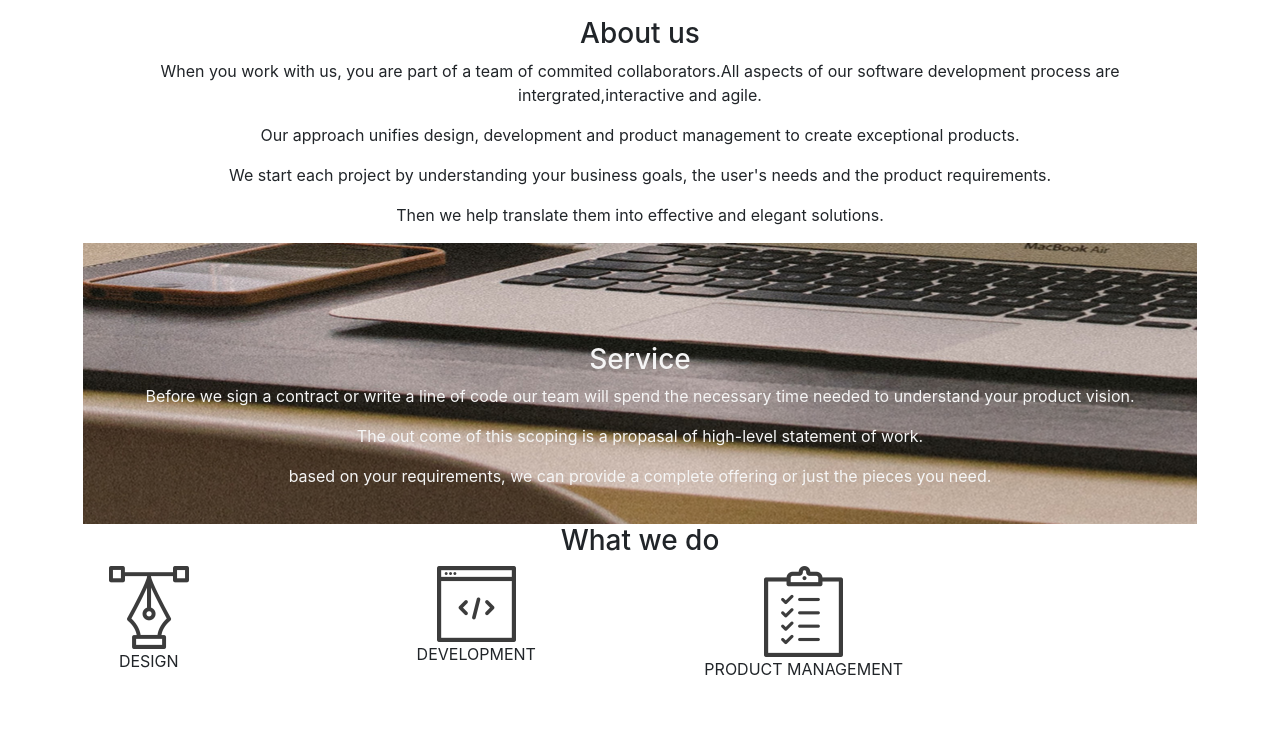
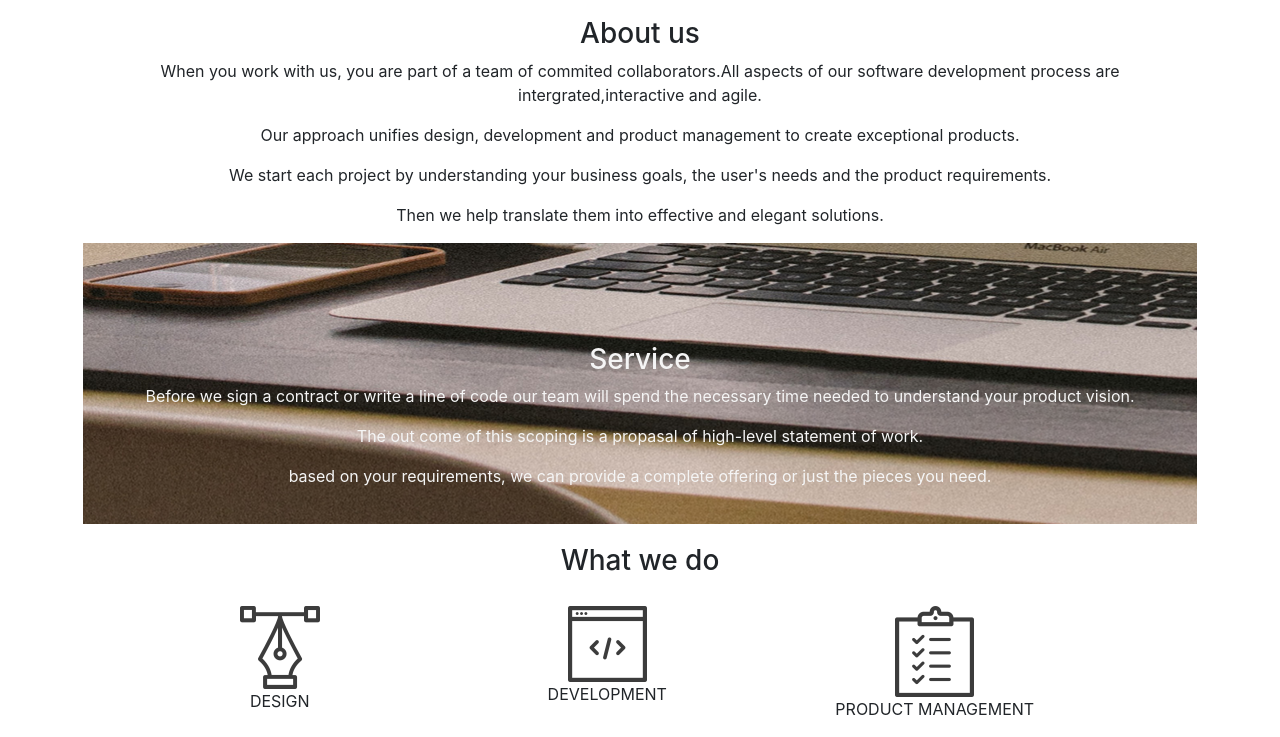
Before and after one commit to Joseph-beep-tech/Delani-studio, a plain HTML site: page index.html in a window 1280 px wide. Shown: the part 479-1216 px from the top of the page. Before the commit the page ends 1176 px from the top, so only its background shows below. Drawn offline with Linux system fonts and the light colour scheme.

Commit message:
changes in what we do section

```diff
--- a/index.html
+++ b/index.html
@@ -37,9 +37,9 @@
             </div>
         </div>
         <div class="what">
-            <h3>What we do</h3>
+            <h3 id="do">What we do</h3>
             <div class="row">
-            <div class="col-md-3">
+            <div class="col-md-3" id="col">
                 <img src="/images/design_icon.png">
                 <p>DESIGN</p>
                 </div>
@@ -47,7 +47,7 @@
                     <img src="/images/dev_icon.png">
                     <p>DEVELOPMENT</p>
                 </div>
-                <div class="col-md-3">
+                <div class="col-md-3" id="pro">
                     <img src="/images/product_icon.png">
                     <p>PRODUCT MANAGEMENT</p>
                 </div>
--- a/styles.css
+++ b/styles.css
@@ -36,3 +36,15 @@
 .what {
     text-align: center;
 }
+#col {
+    margin-left: 10%;
+}
+#do {
+    padding-top: 20px;
+}
+.row {
+    padding-top: 20px;
+}
+#pro {
+    margin-right: 10%;
+}
```
